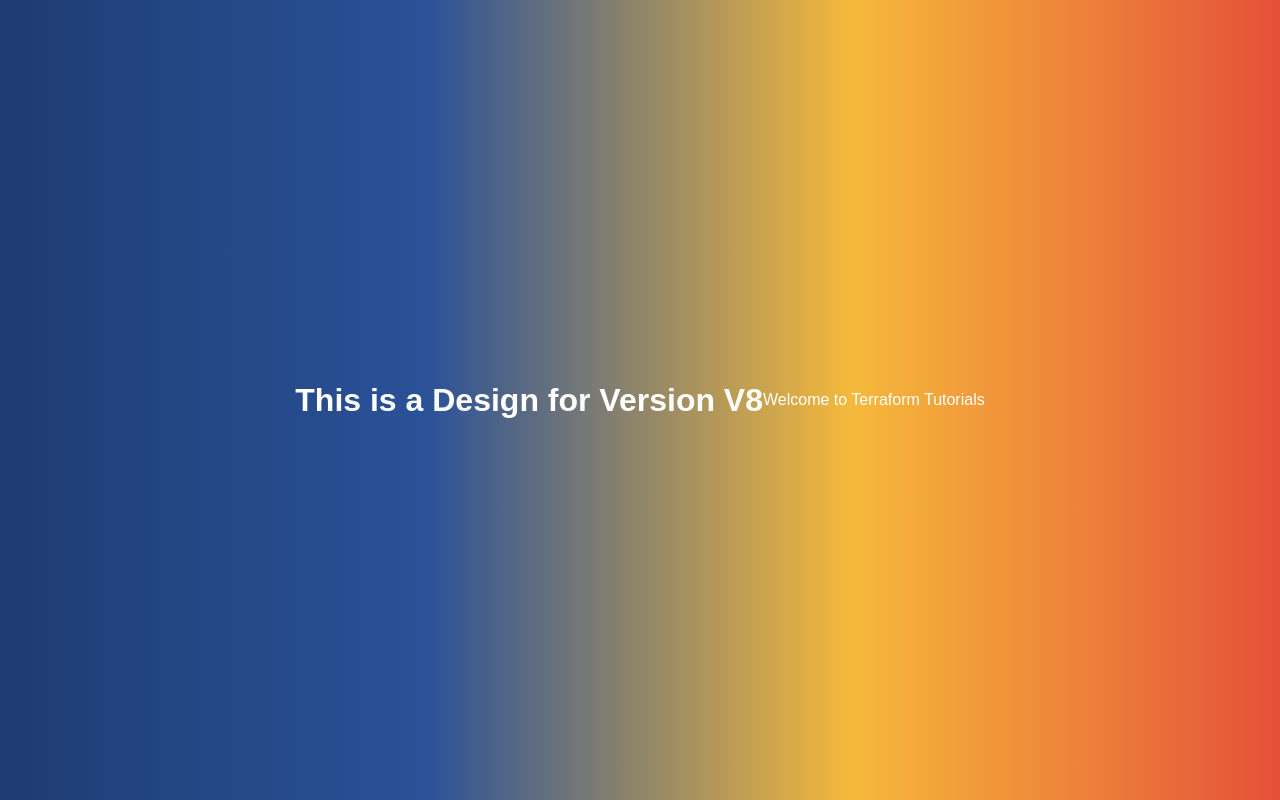
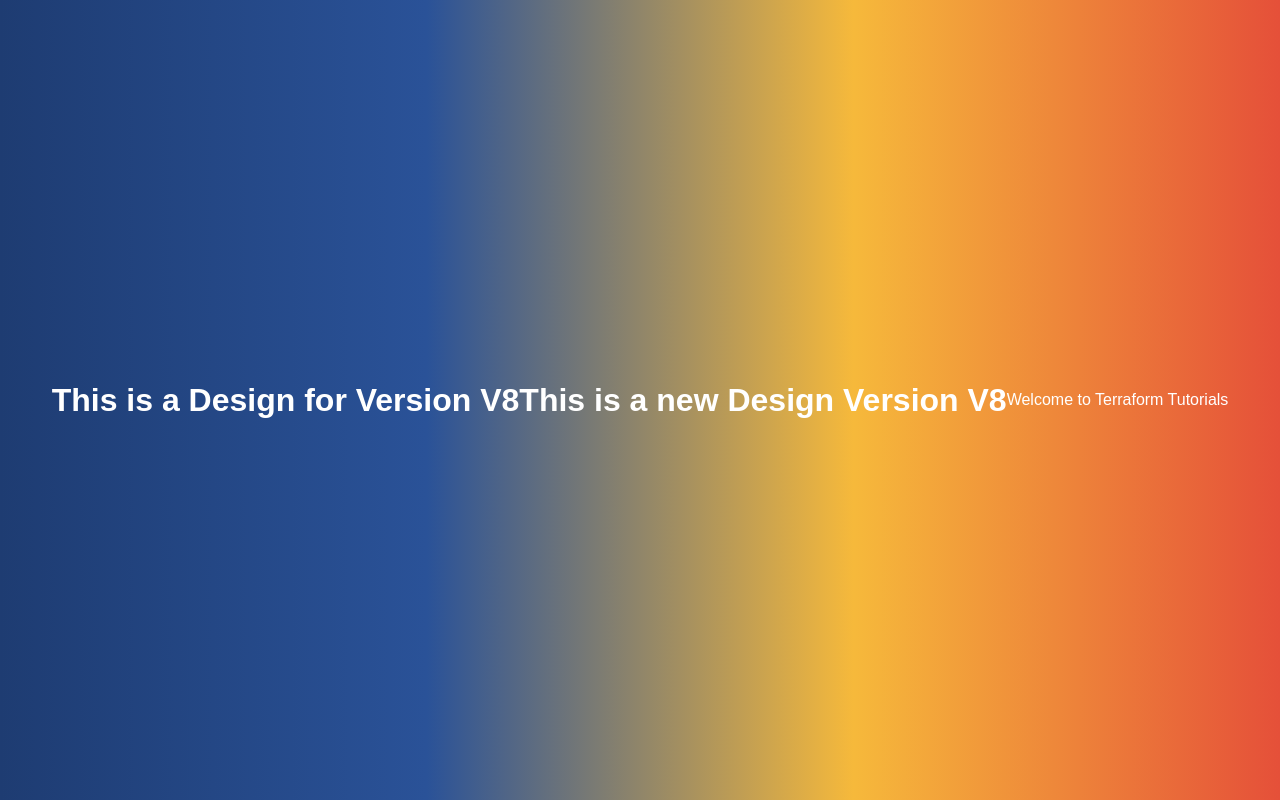
Before and after one commit to Azmatshah7/m-prashant-YT, a plain HTML site: page index.html in a window 1280 px wide. Drawn offline with Linux system fonts and the light colour scheme.

Commit message:
pulling & merging from server doing manually

```diff
--- a/index.html
+++ b/index.html
@@ -11,6 +11,7 @@
 
 <body>
     <h1>This is a Design for Version V8</h1>
+    <h1>This is a new Design Version V8</h1>
     <p>Welcome to Terraform Tutorials</p>
 </body>
 
```
Also changed, not shown: 1 other file.
